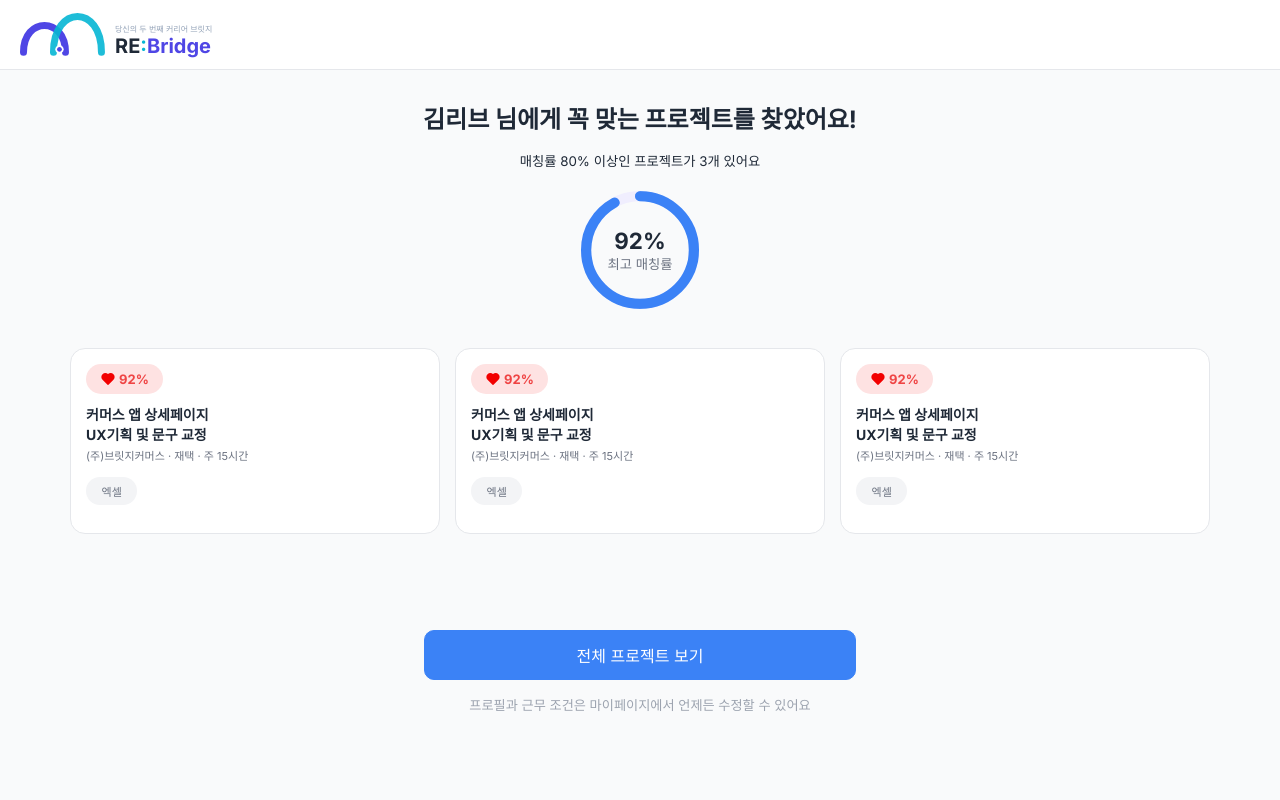
After one commit to 2026-HERETHON/2026-herethon-2, a Django app: template onboarding/templates/worker_onboarding_result_match.html in a window 1280 px wide. The commit adds this page. Run offline with Django 5.2, Linux system fonts and the light colour scheme; the template is opened without the code that fills it, so the values that code supplies are empty.

Commit message:
feat: 유저 온보딩 구현완료

```diff
--- /dev/null
+++ b/onboarding/templates/worker_onboarding_result_match.html
@@ -0,0 +1,162 @@
+<!doctype html>
+<html lang="en">
+  <head>
+    <meta charset="UTF-8" />
+    <meta name="viewport" content="width=device-width, initial-scale=1.0" />
+    <link rel="stylesheet" href="../../static/css/colorpalette.css" />
+    <link rel="stylesheet" href="../../static/css/global.css" />
+    <link
+      rel="stylesheet"
+      href="../../static/css/worker_onboarding_result_match.css"
+    />
+    <title>worker onboarding match</title>
+  </head>
+  <body>
+    <header>
+      <div class="header-logo">
+        <img
+          class="header-logo-img"
+          src="../../static/img/logo.svg"
+          alt="logo"
+        />
+        <div class="header-logo-text">
+          <span class="logo-desc">당신의 두 번째 커리어 브릿지</span>
+          <span class="logo-brand"
+            ><span class="RE">RE</span><span class="colon">:</span>Bridge</span
+          >
+        </div>
+      </div>
+    </header>
+    <main class="onboarding-main">
+      <section class="result-wrap">
+        <h2>김리브 님에게 꼭 맞는 프로젝트를 찾았어요!</h2>
+        <small class="match-desc"
+          >매칭률 80% 이상인 프로젝트가 3개 있어요</small
+        >
+        <div class="matching-circle">
+          <svg viewBox="0 0 176 176" aria-hidden="true">
+            <circle class="track" cx="88" cy="88" r="74" />
+            <circle class="arc" cx="88" cy="88" r="74" />
+          </svg>
+          <div class="circle-text">
+            <p>92%</p>
+            <small>최고 매칭률</small>
+          </div>
+        </div>
+      </section>
+
+      <section class="best-match-proj">
+        <!--하나의 article이 하나의 프로젝트 카드입니다.-->
+        <!--TBL: top3 프로젝트 -->
+        <article class="project-card">
+          <!--프로젝트 상태-->
+          <section class="project-status">
+            <div class="matching-rate">
+              <img src="../../static/img/heart-filled.svg" />
+              <!--TBL: (매칭률) -->
+              <p>92%</p>
+            </div>
+          </section>
+          <section class="project-info">
+            <!--TBL: top3 프로젝트 명) -->
+            <p class="project-title">
+              커머스 앱 상세페이지 UX기획 및 문구 교정
+            </p>
+
+            <!--프로젝트 정보 요약(카드의 왼쪽 영역)-->
+            <div class="project-type-wrap">
+              <!--TBL: company_profile.company_name (기업명) -->
+              <span class="type-company">(주)브릿지커머스 · </span>
+
+              <!--TBL: project.work_style (근무 형태) -->
+              <span class="type-work">재택 · </span>
+              <!--TBL: project.weecly_hours (주간 가용 시간) -->
+              <span class="type-time">주 15시간</span>
+            </div>
+            <div class="type-keyword-wrap">
+              <span class="type-keyword">엑셀</span>
+            </div>
+          </section>
+        </article>
+
+        <!-- 하기 article 연동 후 제거하셔도 됩니다. -->
+        <article class="project-card">
+          <!--프로젝트 상태-->
+          <section class="project-status">
+            <div class="matching-rate">
+              <img src="../../static/img/heart-filled.svg" />
+              <!--TBL: (매칭률) -->
+              <p>92%</p>
+            </div>
+          </section>
+          <section class="project-info">
+            <!--TBL: top3 프로젝트 명) -->
+            <p class="project-title">
+              커머스 앱 상세페이지 UX기획 및 문구 교정
+            </p>
+
+            <!--프로젝트 정보 요약(카드의 왼쪽 영역)-->
+            <div class="project-type-wrap">
+              <!--TBL: company_profile.company_name (기업명) -->
+              <span class="type-company">(주)브릿지커머스 · </span>
+
+              <!--TBL: project.work_style (근무 형태) -->
+              <span class="type-work">재택 · </span>
+              <!--TBL: project.weecly_hours (주간 가용 시간) -->
+              <span class="type-time">주 15시간</span>
+            </div>
+            <div class="type-keyword-wrap">
+              <span class="type-keyword">엑셀</span>
+            </div>
+          </section>
+        </article>
+
+        <article class="project-card">
+          <!--프로젝트 상태-->
+          <section class="project-status">
+            <div class="matching-rate">
+              <img src="../../static/img/heart-filled.svg" />
+              <!--TBL: (매칭률) -->
+              <p>92%</p>
+            </div>
+          </section>
+          <section class="project-info">
+            <!--TBL: top3 프로젝트 명) -->
+            <p class="project-title">
+              커머스 앱 상세페이지 UX기획 및 문구 교정
+            </p>
+
+            <!--프로젝트 정보 요약(카드의 왼쪽 영역)-->
+            <div class="project-type-wrap">
+              <!--TBL: company_profile.company_name (기업명) -->
+              <span class="type-company">(주)브릿지커머스 · </span>
+
+              <!--TBL: project.work_style (근무 형태) -->
+              <span class="type-work">재택 · </span>
+              <!--TBL: project.weecly_hours (주간 가용 시간) -->
+              <span class="type-time">주 15시간</span>
+            </div>
+            <div class="type-keyword-wrap">
+              <span class="type-keyword">엑셀</span>
+            </div>
+          </section>
+        </article>
+      </section>
+
+      <!--TPL: 전체 프로젝트 보기 이동-->
+      <div class="btn-wrap">
+        <a
+          href="../../worker/templates/project_list.html"
+          class="next-btn btn-hover"
+        >
+          전체 프로젝트 보기
+        </a>
+        <small
+          >프로필과 근무 조건은 마이페이지에서 언제든 수정할 수 있어요</small
+        >
+      </div>
+    </main>
+  </body>
+
+  <script src="../../static/js/w_onboarding.js"></script>
+</html>
--- a/static/css/global.css
+++ b/static/css/global.css
@@ -116,7 +116,6 @@ a {
   text-decoration: none;
 }
 
-
 /* 호버상태 버튼 */
 .btn-hover:hover {
   background-color: var(--color-primary-light);
--- /dev/null
+++ b/static/css/worker_onboarding_result_match.css
@@ -0,0 +1,232 @@
+body {
+  display: flex;
+  flex-direction: column;
+  align-items: center;
+  padding-top: 0px;
+}
+
+header {
+  position: static;
+  top: 0;
+}
+
+.onboarding-main {
+  width: 1140px;
+  margin: 30px;
+}
+
+.result-wrap {
+  display: flex;
+  flex-direction: column;
+  justify-content: center;
+  align-items: center;
+  gap: 5px;
+  margin-bottom: 2.12rem;
+}
+.match-desc {
+  display: flex;
+  justify-content: center;
+  margin: 0.7rem;
+}
+
+.matching-circle {
+  position: relative;
+  width: 8rem;
+  height: 8rem;
+}
+
+.matching-circle p {
+  font-size: 1.4rem;
+  font-weight: 700;
+}
+
+.matching-circle svg {
+  width: 100%;
+  height: 100%;
+  transform: rotate(-90deg); /* 시작점을 12시 방향으로 */
+  animation: settle 1.8s cubic-bezier(0.2, 0.8, 0.3, 1) forwards;
+}
+
+.matching-circle circle {
+  fill: none;
+  stroke-width: 14;
+}
+
+.matching-circle .track {
+  stroke: #f0eefe;
+}
+
+.matching-circle .arc {
+  stroke: var(--color-primary);
+  stroke-linecap: round; /* 끝 둥글게 */
+  stroke-dasharray: 464.96;
+  stroke-dashoffset: 446;
+  animation: fill-up 4s cubic-bezier(0.2, 0.8, 0.3, 1) forwards;
+}
+
+@keyframes settle {
+  to {
+    transform: rotate(630deg);
+  }
+}
+
+@keyframes fill-up {
+  to {
+    stroke-dashoffset: 37.2;
+  }
+}
+
+.circle-text {
+  position: absolute;
+  inset: 0;
+  display: flex;
+  flex-direction: column;
+  justify-content: center;
+  align-items: center;
+  animation: pop 0.4s cubic-bezier(0.2, 0.8, 0.3, 1.2) 1.2s backwards;
+}
+
+@keyframes pop {
+  from {
+    transform: scale(0.7);
+    opacity: 0;
+  }
+  to {
+    transform: scale(1);
+    opacity: 1;
+  }
+}
+
+.matching-circle small {
+  color: var(--color-text-muted);
+}
+
+@keyframes pop {
+  from {
+    transform: scale(0.6);
+    opacity: 0;
+  }
+  to {
+    transform: scale(1);
+    opacity: 1;
+  }
+}
+
+.best-match-proj {
+  display: flex;
+  justify-content: center;
+  align-items: center;
+  gap: 0.94rem;
+}
+
+.project-status {
+  display: flex;
+  flex-direction: column;
+  align-items: flex-start;
+  width: 90px;
+  height: 40px;
+  gap: 5px;
+}
+
+.matching-rate,
+.matching-rate.low {
+  display: flex;
+  align-items: center;
+  justify-content: center;
+  padding: 7px 14px;
+  border-radius: 20px;
+
+  font-size: 0.8125rem;
+  font-weight: 700;
+  gap: 3px;
+}
+
+.matching-rate {
+  background-color: var(--color-error-bg);
+  color: var(--color-error);
+}
+
+.matching-rate.low,
+.matching-rate.low p {
+  background-color: var(--color-bg-subtle);
+  color: var(--color-text-secondary);
+}
+
+/* 프로젝트 카드  */
+
+.project-card {
+  display: flex;
+  flex-direction: column;
+  background-color: var(--color-bg-default);
+  border: 1px solid var(--color-border-light);
+  border-radius: 15px;
+  padding: 15px;
+
+  width: 370px;
+}
+
+.project-title {
+  display: flex;
+  color: var(--color-text-primary);
+  font-size: 0.875rem;
+  font-weight: 700;
+  width: 133px;
+}
+
+.project-card span {
+  color: var(--color-text-muted);
+  font-size: 0.6875rem;
+  font-weight: 400;
+  white-space: nowrap;
+}
+
+.project-type-wrap {
+  white-space: nowrap;
+}
+
+.next-btn {
+  display: flex;
+  align-items: center;
+  justify-content: center;
+  white-space: nowrap;
+  width: 431.2px;
+  height: 3.125rem;
+  background-color: var(--color-primary);
+  color: var(--color-text-inverse);
+  border: 1px solid var(--color-primary);
+  border-radius: 10px;
+  margin-top: 6rem;
+}
+
+.btn-wrap {
+  display: flex;
+  width: 100%;
+  justify-content: center;
+  align-items: center;
+  flex-direction: column;
+  gap: 15px;
+}
+
+.btn-wrap small {
+  font-weight: 400;
+  font-size: 0.825rem;
+  color: var(--color-text-disabled);
+}
+
+.project-info {
+  display: flex;
+  flex-direction: column;
+}
+
+.type-keyword {
+  color: var(--color-text-muted);
+  background-color: var(--color-bg-subtle);
+  padding: 0.38rem 0.97rem;
+  border-radius: 15px;
+}
+
+.type-keyword-wrap {
+  display: flex;
+  margin: 0.81rem 0rem;
+  margin-right: auto;
+}
```
Also changed, not shown: onboarding/templates/worker_onboarding_result_hidden.html (+49 -6 lines).
